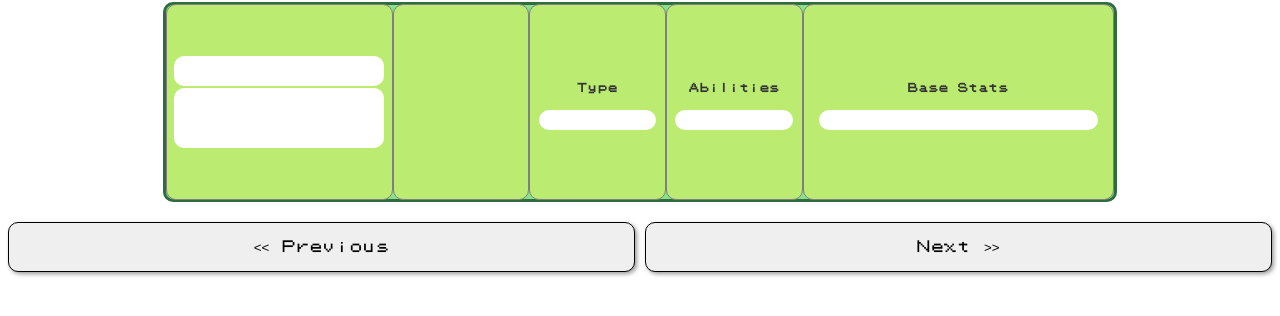
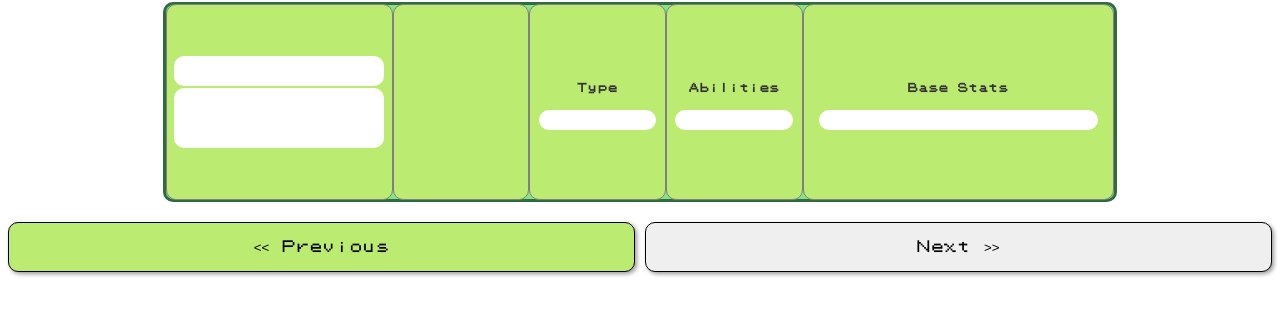
Before and after one commit to lolololgy/pokedex, a plain HTML site: page pokemon.html in a window 1280 px wide. In both pictures the pointer is over the button "<< Previous". Shown: the part 156-472 px from the top of the page. Drawn offline with nearby package versions, Linux system fonts and the light colour scheme; no server answers.

Commit message:
update hover index

```diff
--- a/style.css
+++ b/style.css
@@ -52,6 +52,12 @@ body {
     }
 }
 
+.pokemon:hover,
+#prev:hover,
+#next:hover {
+    background-color: rgb(187, 236, 113);
+}
+
 #pokemon-img {
     width: 150px;
     height: 150px;
@@ -82,6 +88,7 @@ body {
     font-size: 10px;
     font-weight: bold;
     height: 200px;
+
     .pokemon-info {
         display: flex;
         flex-direction: row;
@@ -103,6 +110,7 @@ body {
             border: 1px solid gray;
             border-radius: 10px;
             background-color: rgb(187, 236, 113);
+
             .id {
                 background-color: white;
                 border-radius: 10px;
@@ -111,6 +119,7 @@ body {
                 display: flex;
                 justify-content: center;
             }
+
             .name {
                 background-color: white;
                 border-radius: 10px;
@@ -131,6 +140,7 @@ body {
             border: 1px solid gray;
             border-radius: 10px;
             background-color: rgb(187, 236, 113);
+
             img {
                 width: 170px;
                 height: 170px;
@@ -150,6 +160,7 @@ body {
             border: 1px solid gray;
             border-radius: 10px;
             background-color: rgb(187, 236, 113);
+
             .types {
                 background-color: white;
                 border-radius: 10px;
@@ -180,6 +191,7 @@ body {
             border: 1px solid gray;
             border-radius: 10px;
             background-color: rgb(187, 236, 113);
+
             .abilities {
                 background-color: white;
                 border-radius: 10px;
@@ -209,6 +221,7 @@ body {
             border-radius: 10px;
             background-color: rgb(187, 236, 113);
             padding: 0 2em;
+
             .stats {
                 background-color: white;
                 border-radius: 10px;
```
